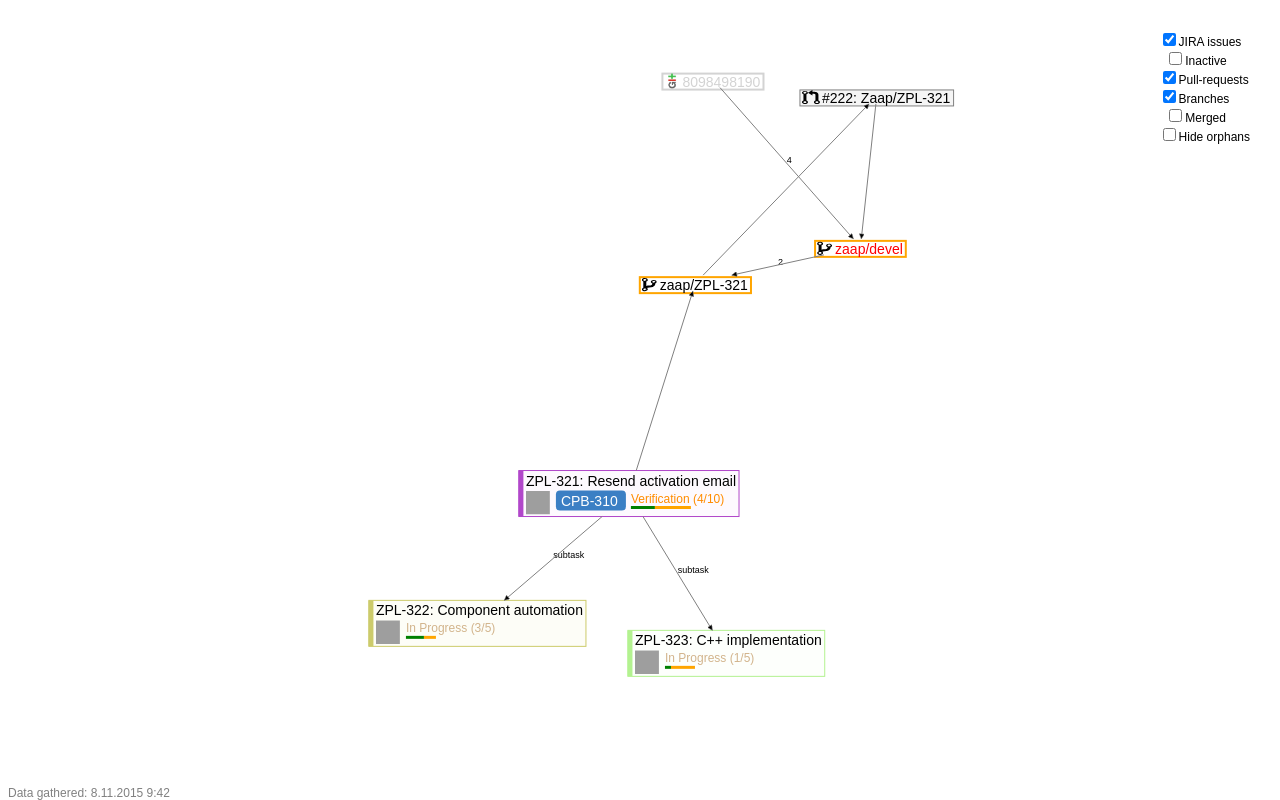
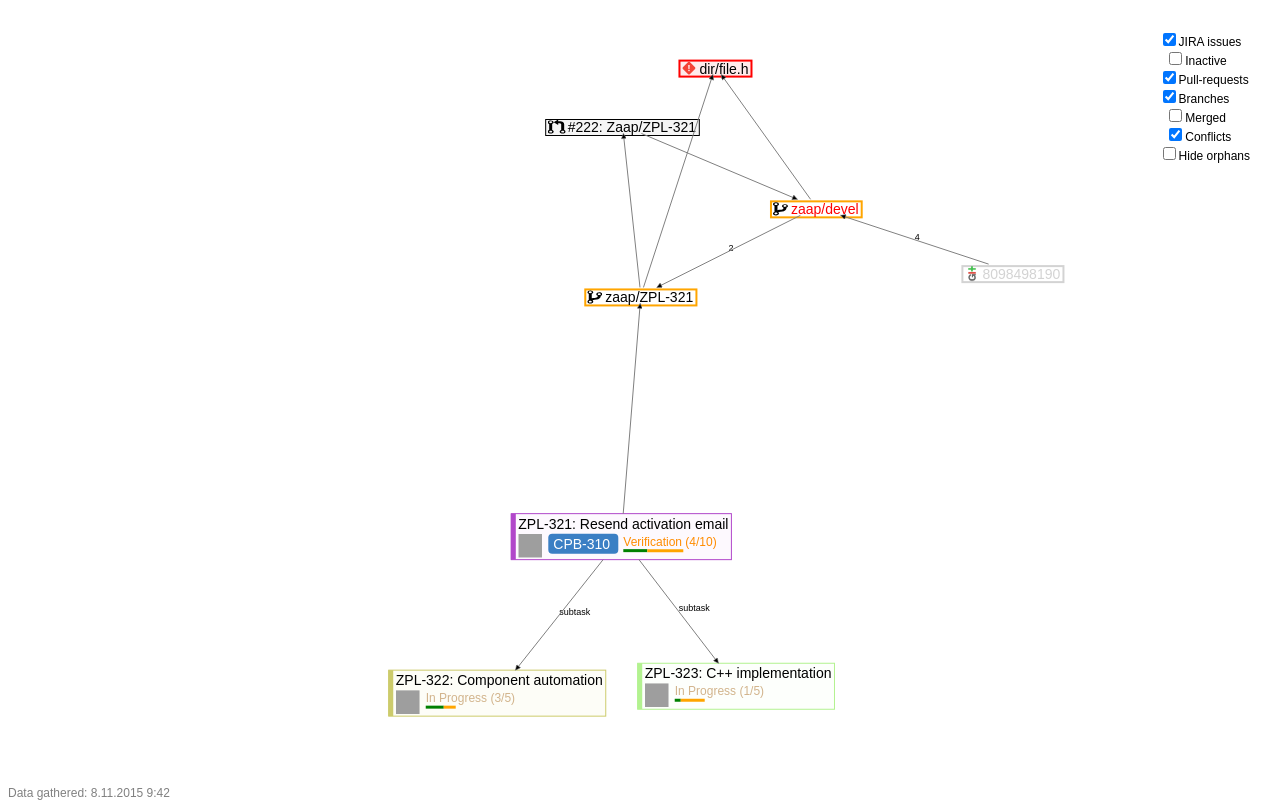
Before and after one commit to Iskander508/JIRA-graph, a plain HTML site: page index.html in a window 1280 px wide. Drawn offline with nearby package versions, Linux system fonts and the light colour scheme; grey boxes are pictures that could not be loaded.

Commit message:
* added merge conflicts layout

```diff
--- a/data.json
+++ b/data.json
@@ -1,5 +1,5 @@
 {
-	"nodes":[
+    "nodes": [
         {
             "id": "issue_207736",
             "type": "JIRA",
@@ -88,7 +88,9 @@
             "data": {
                 "type": "branch",
                 "URL": "http://www.seznam.cz",
-				"branchNames": ["zaap/devel"],
+                "branchNames": [
+                    "zaap/devel"
+                ],
                 "master": true,
                 "inMaster": false
             }
@@ -99,9 +101,26 @@
             "data": {
                 "type": "branch",
                 "URL": "http://www.seznam.cz",
-				"branchNames": ["zaap/ZPL-321"],
+                "branchNames": [
+                    "zaap/ZPL-321"
+                ],
                 "master": false,
                 "inMaster": false
+            }
+        },
+        {
+            "id": "conflict_bd891984fdc04981cde669841_ac891984fdc04981cde669841",
+            "type": "git",
+            "data": {
+                "type": "conflict",
+                "commitA": "ac891984fdc04981cde669841",
+                "commitB": "bd891984fdc04981cde669841",
+                "files": [
+                    {
+                        "file": "dir/file.h",
+                        "URL": "conflicts/ac891984fdc_bd891984fd_dir_file.h.diff"
+                    }
+                ]
             }
         },
         {
@@ -125,11 +144,16 @@
                 "URL": "http://www.seznam.cz",
                 "source": "zaap/ZPL-321",
                 "destination": "zaap/devel",
-                "reviewers": [{"name":"R1", "approved":true}]
+                "reviewers": [
+                    {
+                        "name": "R1",
+                        "approved": true
+                    }
+                ]
             }
         }
     ],
-	"edges":[
+    "edges": [
         {
             "source": "issue_207736",
             "target": "issue_207737",
@@ -161,8 +185,18 @@
         {
             "source": "pullRequest_222",
             "target": "ac891984fdc04981cde669841"
+        },
+        {
+            "source": "bd891984fdc04981cde669841",
+            "target": "conflict_bd891984fdc04981cde669841_ac891984fdc04981cde669841"
+        },
+        {
+            "source": "ac891984fdc04981cde669841",
+            "target": "conflict_bd891984fdc04981cde669841_ac891984fdc04981cde669841"
         }
     ],
-    "masterBranches": ["zaap/devel"],
+    "masterBranches": [
+        "zaap/devel"
+    ],
     "timestamp": "8.11.2015 9:42"
 }
--- a/graph.js
+++ b/graph.js
@@ -38,6 +38,7 @@ function renderGraph(content, options) {
         if (!showJIRAissues && node.type == 'JIRA') continue;
         if (!showBranches && node.type == 'git') continue;
         if (!showMergedBranches && node.type == 'git' && node.data.inMaster && !node.data.mergeBase) continue;
+        if (!showConflicts && node.type == 'git' && node.data.type == 'conflict') continue;
         if (!showPullRequests && node.type == 'stash') continue;
 
         graph.addNode(node.id, node);
@@ -131,7 +132,7 @@ function renderGraph(content, options) {
 
             var linkUI = graphics.getLinkUI(link.id);
             if (linkUI) {
-                if (otherNode.data.type == 'git') {
+                if (otherNode.data.type == 'git' && otherNode.data.data.type != 'conflict') {
                     setClass(linkUI, successors ? "highlight-successor" : "highlight-predecessor", isOn);
                     highlightCommits(otherNode.id, isOn, successors);
                 }
@@ -160,6 +161,17 @@ function renderGraph(content, options) {
                 highlightIssue(otherNode, isOn, level - 1);
             });
         }
+    };
+
+    var highlightConflict = function(node, isOn) {
+        setClass(node.svg, "highlight-level-3", isOn);
+        graph.forEachLinkedNode(node.id, function(otherNode, link){
+            setClass(otherNode.svg, "highlight-level-2", isOn);
+            var linkUI = graphics.getLinkUI(link.id);
+            if (linkUI) {
+                setClass(linkUI, "highlight-conflict", isOn);
+            }
+        });
     };
 
     graphics.node(function (node) {
@@ -285,11 +297,13 @@ function renderGraph(content, options) {
                 {
                     var gitData = node.data.data;
 
+                    switch(gitData.type) {
+                    case 'branch':
+                        {
                             {
                                 var svgTitle = Viva.Graph.svg('a');
                                 svgTitle.link(gitData.URL);
                                 svgTitle.attr('target', '_blank');
-                        var isBranch = (gitData.type == 'branch');
 
                                 if (gitData.info) {
                                     svgTitle.append(Viva.Graph.svg('title').text(gitData.info));
@@ -300,20 +314,11 @@ function renderGraph(content, options) {
                                        .attr('width', 15)
                                        .attr('height', 15)
                                        .attr('x', 2).attr('y', 2)
-                               .link(isBranch ? 'branch.svg' : 'git.png');
-                            if (isBranch) {
+                                       .link('branch.svg');
                                         svgImage.append(Viva.Graph.svg('title').text(gitData.master ? 'master branch' : 'branch'));
-                            }
                                     svgNode.append(svgImage);
                                 }
 
-                        if (!isBranch) {
-                            var svgText = Viva.Graph.svg('text')
-                                .attr('x', 20)
-                                .attr('y', 15)
-                                .text(gitData.id.substring(0,10));
-                            svgTitle.append(svgText);
-                        } else {
 
                                 var startY = 15;
                                 for (var index = 0; index < gitData.branchNames.length; index++) {
@@ -329,7 +334,7 @@ function renderGraph(content, options) {
                                     svgTitle.append(svgText);
                                     startY += 15;
                                 }
-                        }
+
 
                                 svgNode.append(svgTitle);
                             }
@@ -345,6 +350,84 @@ function renderGraph(content, options) {
                                 highlightCommits(node.id, false, true);
                                 highlightCommits(node.id, false, false);
                             });
+                        }
+                        break;
+
+                    case 'commit':
+                        {
+                            {
+                                var svgTitle = Viva.Graph.svg('a');
+                                svgTitle.link(gitData.URL);
+                                svgTitle.attr('target', '_blank');
+
+                                if (gitData.info) {
+                                    svgTitle.append(Viva.Graph.svg('title').text(gitData.info));
+                                }
+
+                                {
+                                    var svgImage = Viva.Graph.svg('image')
+                                       .attr('width', 15)
+                                       .attr('height', 15)
+                                       .attr('x', 2).attr('y', 2)
+                                       .link('git.png');
+                                    svgNode.append(svgImage);
+                                }
+
+                                var svgText = Viva.Graph.svg('text')
+                                    .attr('x', 20)
+                                    .attr('y', 15)
+                                    .text(gitData.id.substring(0,10));
+                                svgTitle.append(svgText);
+
+                                svgNode.append(svgTitle);
+                            }
+
+                            $(svgNode).hover(function() { // mouse over
+                                highlightCommits(node.id, true, true);
+                                highlightCommits(node.id, true, false);
+                            }, function() { // mouse out
+                                highlightCommits(node.id, false, true);
+                                highlightCommits(node.id, false, false);
+                            });
+                        }
+                        break;
+
+                    case 'conflict':
+                        {
+                            {
+                                {
+                                    var svgImage = Viva.Graph.svg('image')
+                                       .attr('width', 15)
+                                       .attr('height', 15)
+                                       .attr('x', 2).attr('y', 2)
+                                       .link('conflict.svg');
+                                       svgImage.append(Viva.Graph.svg('title').text('potential merge conflict'));
+                                    svgNode.append(svgImage);
+                                }
+
+                                var startY = 15;
+                                for (var index = 0; index < gitData.files.length; index++) {
+                                    var file = gitData.files[index];
+
+                                    var svgFileLink = Viva.Graph.svg('a');
+                                    svgFileLink.link(file.URL);
+                                    svgFileLink.attr('target', '_blank');
+                                    svgFileLink.append(Viva.Graph.svg('text').attr('x', 20).attr('y', startY).text(file.file));
+
+                                    svgNode.append(svgFileLink);
+                                    startY += 15;
+                                }
+                            }
+
+                            $(svgNode).hover(function() { // mouse over
+                                highlightConflict(node, true);
+                            }, function() { // mouse out
+                                highlightConflict(node, false);
+                            });
+                        }
+                        break;
+                    }
+
                 }
                 break;
             case 'stash':
--- a/index.html
+++ b/index.html
@@ -54,8 +54,7 @@
             <span title="Show branch pull-requests"><input type="checkbox" id="pull" checked />Pull-requests</span><br />
             <span title="Show Development branches"><input type="checkbox" id="branches" checked />Branches</span><br />
             &nbsp;&nbsp;<span title="Show branches merged in master branch"><input type="checkbox" id="merged" /><span id="merged-text">Merged</span></span><br />
-            <!-- &nbsp;&nbsp;<span title="Show merge conflicts"><input type="checkbox" id="conflicts" checked /><span id="conflicts-text">Conflicts</span></span><br />
-            !-->
+            &nbsp;&nbsp;<span title="Show merge conflicts"><input type="checkbox" id="conflicts" checked /><span id="conflicts-text">Conflicts</span></span><br />
             <span title="Hide nodes with no connections"><input type="checkbox" id="hide-orphans" />Hide orphans</span>
         </form>
 
--- a/style.css
+++ b/style.css
@@ -21,7 +21,7 @@ span.disabled { color: gray; }
 rect.boundary  { fill:transparent; stroke-linecap:round; }
 g.JIRA rect.boundary { stroke:black; stroke-width:1; }
 g.git rect.boundary { stroke:black; stroke-width:2; }
-g.stash rect.boundary { stroke:gray; stroke-width:1; fill:rgba(127, 127, 127, 0.08); }
+g.stash rect.boundary { stroke:black; stroke-width:1; fill:rgba(127, 127, 127, 0.08); }
 
 g.Task rect.boundary { stroke: rgb(191, 228, 255); fill: rgba(191, 228, 255, 0.05); }
 g.Task line.issue-type { stroke: rgb(191, 228, 255); }
@@ -42,6 +42,7 @@ g text.status { font-size: 12px; }
 
 g.commit rect.boundary { stroke: lightgray; }
 g.branch rect.boundary { stroke: orange; }
+g.conflict rect.boundary { stroke: red; fill: rgba(255, 0, 0, 0.08); }
 g.commit text { fill: lightgray; }
 g.master text.master { fill: red; }
 
@@ -57,8 +58,9 @@ path.depends { stroke: brown; }
 
 path.highlight-successor { stroke: green; stroke-width: 2; }
 path.highlight-predecessor { stroke: blue; stroke-width: 2; }
+path.highlight-conflict { stroke: red; stroke-width: 2; }
 
-
+/* JIRA epic */
 rect.ghx-label-0 {fill:#fff;stroke:#707070;}
 text.ghx-label-0 {fill:#707070;}
 rect.ghx-label-1 {fill:#815b3a;}
```
Also changed, not shown: 2 other files. Lines whose indentation alone changed are shown as unchanged.
